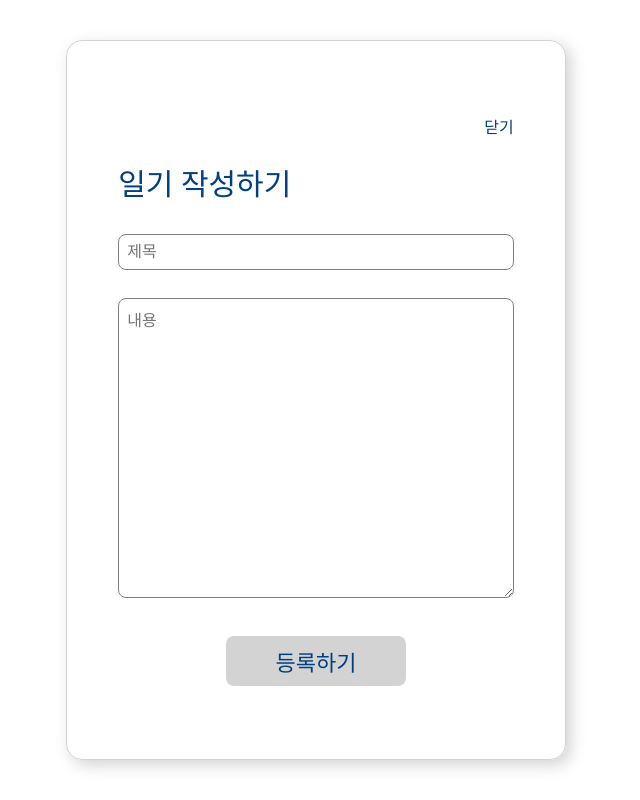
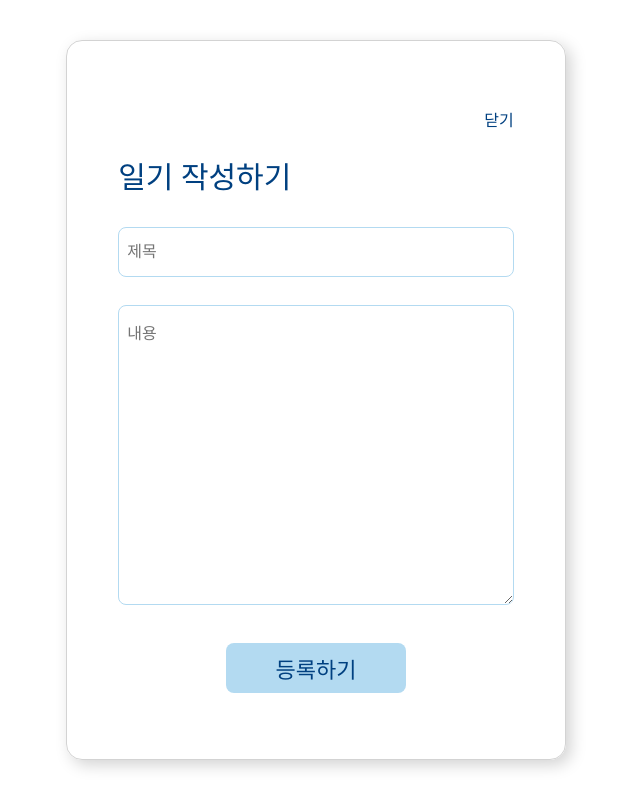
Before and after one commit to eunn43/schediary, a Next.js app: page /boards/new in a window 1280 px wide. Shown: the whole page, without its empty margins (324-964 px from the left). Built offline with nearby package versions, Linux system fonts and the light colour scheme; a web font is replaced by a local one.

Commit message:
fix: color 변수값으로 변경

```diff
--- a/styles/detail.js
+++ b/styles/detail.js
@@ -43,32 +43,33 @@ export const CardBackGround = styled.div`
   border-radius: 16px;
   background: linear-gradient(
     20deg,
-    ${(props) => props.color1} 10%,
-    ${(props) => props.color2} 50%,
-    ${(props) => props.color3}
+    ${(props) => props.color1}6C 10%,
+    ${(props) => props.color2}6C 50%,
+    ${(props) => props.color3}6C
   );
-  opacity: 50%;
-  padding: 80px 40px;
+  /* padding: 80px 40px; */
+  display: flex;
+  flex-direction: column;
+  justify-content: center;
+  align-items: center;
 `;
 
 export const CardBackHeader = styled.div`
-  font-size: 44px;
+  font-size: 54px;
+  padding-bottom: 30px;
 `;
 
 export const TitleContent = styled.div`
-  width: 100%;
   height: 36px;
-  font-size: 16px;
+  font-size: 30px;
   text-align: center;
-  padding: 0 8px;
 `;
 
 export const TextAreaContent = styled.div`
   width: 100%;
   height: 300px;
   font-size: 16px;
-  text-align: center;
-  padding: 0 8px;
+  padding: 8px;
   overflow: auto;
 `;
 
@@ -80,7 +81,7 @@ export const BtnWrapper = styled.div`
 `;
 
 export const Btn = styled.div`
-  width: 30px;
+  width: 40px;
   height: 30px;
   display: flex;
   justify-content: end;
--- a/styles/new.js
+++ b/styles/new.js
@@ -41,35 +41,47 @@ export const Label = styled.div`
 
 export const Input = styled.input`
   width: 100%;
-  height: 36px;
+  height: 50px;
   border-radius: 8px;
-  border: 1px solid gray;
+  border: 1px solid var(--light-blue);
   font-size: 16px;
-  padding: 0 8px;
+  padding: 8px;
+
+  &:hover {
+    background-color: var(--light-blue);
+  }
+  &:focus {
+    outline: none;
+  }
 `;
 
 export const TextArea = styled.textarea`
   width: 100%;
   height: 300px;
+  outline: none;
   border-radius: 8px;
-  border: 1px solid gray;
+  border: 1px solid var(--light-blue);
   font-size: 16px;
-  padding: 8px;
+  padding: 14px 8px;
   overflow: auto;
+
+  &:hover {
+    background-color: var(--light-blue);
+  }
 `;
 
 export const Error = styled.div`
   height: 18px;
   padding: 6px 0 0 6px;
   font-size: 12px;
-  color: red;
+  color: var(--red);
 `;
 
 export const SubmitBtn = styled.button`
   width: 180px;
   height: 50px;
   border: none;
-  background-color: lightgray;
+  background-color: var(--light-blue);
   font-size: 22px;
   border-radius: 8px;
   margin-top: 20px;
```
